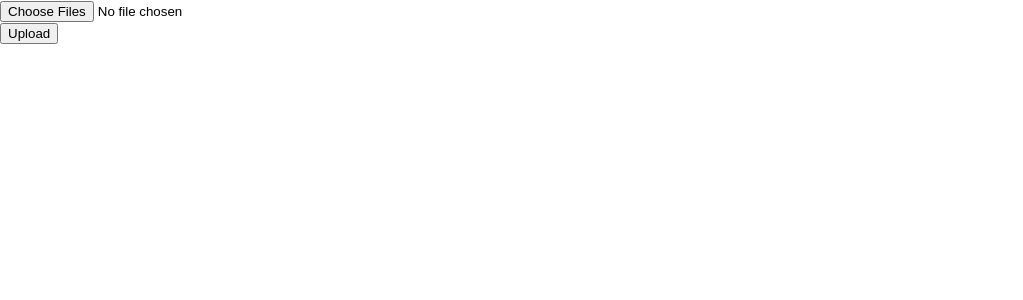
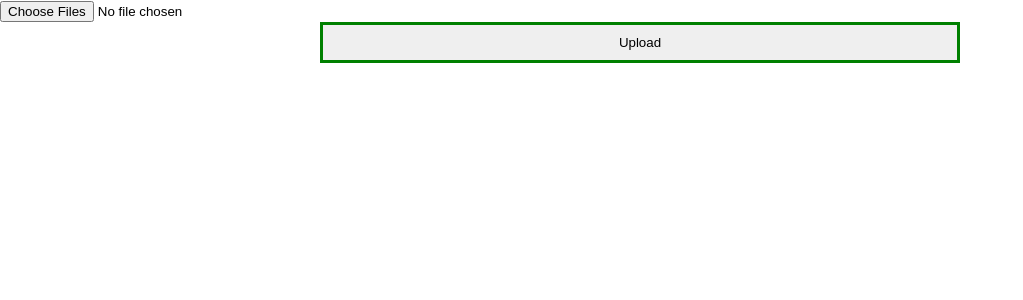
Before and after one commit to michaelohyang/OCR-web, a React (Create React App) app: page / in a window 1280 px wide. Shown: the top 300 px of the page, without its empty margins (0-1023 px from the left). Built offline with nearby package versions, Linux system fonts and the light colour scheme.

Commit message:
minor css

```diff
--- a/src/index.css
+++ b/src/index.css
@@ -11,3 +11,23 @@ code {
   font-family: source-code-pro, Menlo, Monaco, Consolas, 'Courier New',
     monospace;
 }
+img {
+  max-width: 20%;
+  height: auto;
+}
+button {
+  margin: auto;
+  width: 50%;
+  border: 3px solid green;
+  padding: 10px;
+  display: block;
+}
+input[type="file"] {
+
+}
+.custom-file-upload {
+    border: 1px solid #ccc;
+    display: inline-block;
+    padding: 6px 12px;
+    cursor: pointer;
+}
```
